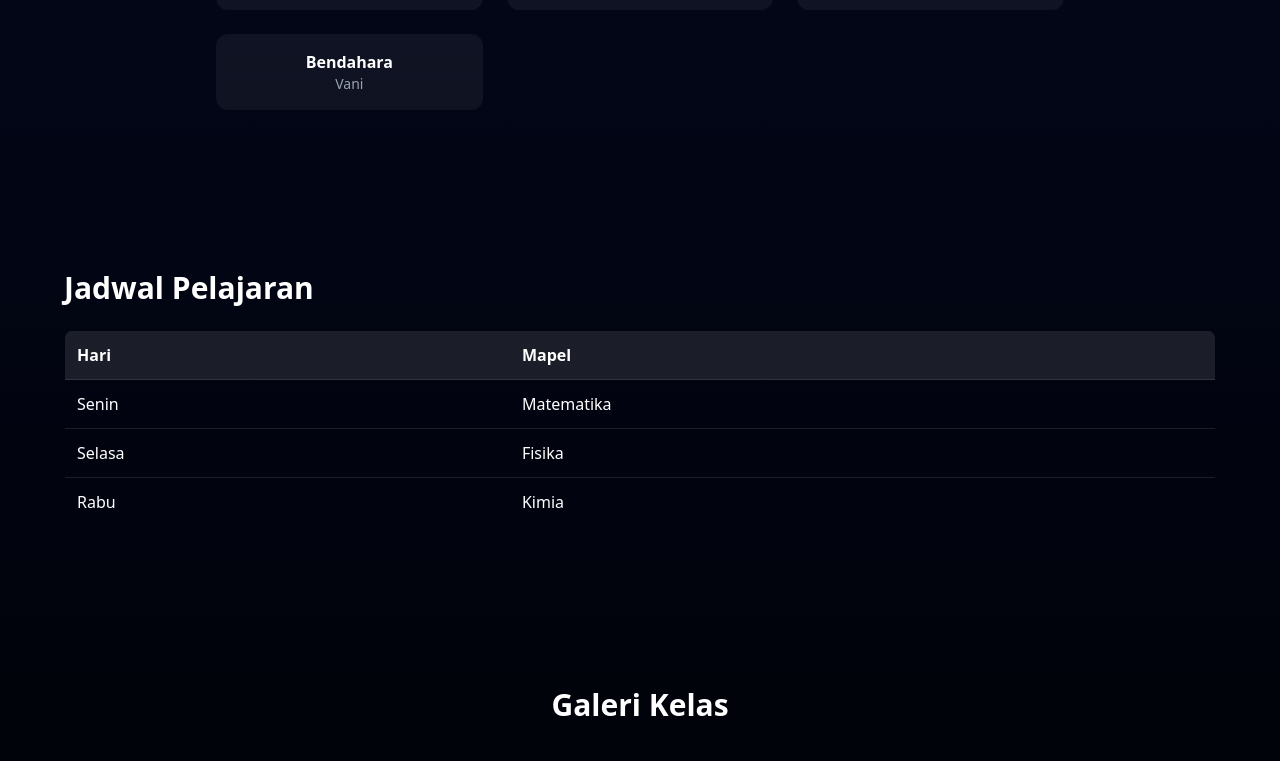
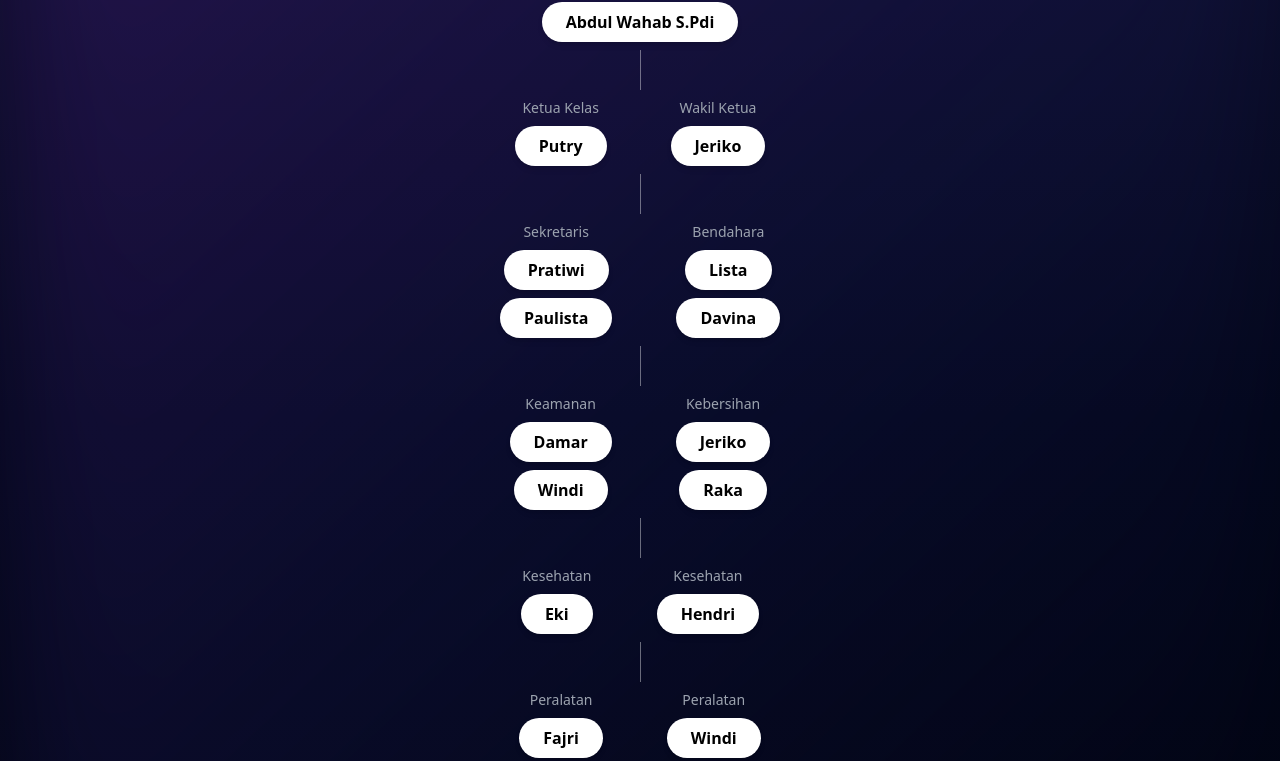
Before and after one commit to ViraaShop001/uji-kelas, a React (Vite) app: page / in a window 1280 px wide. Shown: the part 1294-2055 px from the top of the page. Built offline with nearby package versions, Linux system fonts and the light colour scheme.

Commit message:
Refactor StructureTree component layout and nodes

```diff
--- a/src/components/StructureTree.jsx
+++ b/src/components/StructureTree.jsx
@@ -1,26 +1,92 @@
-import { structure } from "../data/structure"
-
 export default function StructureTree() {
   return (
-    <section
-      id="struktur"
-      className="py-20 scroll-mt-24"
-    >
-      <h2 className="text-center text-3xl font-bold mb-10">
-        Struktur Kelas
+    <section id="struktur" className="relative py-24">
+      {/* Background Glow */}
+      <div className="absolute inset-0 -z-10 bg-gradient-to-br from-purple-600/20 via-indigo-600/10 to-transparent blur-3xl" />
+
+      <h2 className="text-center text-3xl font-bold mb-16">
+        <span className="bg-gradient-to-r from-indigo-400 to-purple-500 bg-clip-text text-transparent">
+          Struktur Kelas
+        </span>
       </h2>
 
-      <div className="max-w-4xl mx-auto grid grid-cols-1 md:grid-cols-3 gap-6 px-6">
-        {structure.map((item, i) => (
-          <div
-            key={i}
-            className="bg-white/5 p-4 rounded-xl text-center hover:bg-white/10 transition"
-          >
-            <h3 className="font-semibold">{item.role}</h3>
-            <p className="text-gray-400 text-sm">{item.name}</p>
+      <div className="flex justify-center">
+        <div className="relative flex flex-col items-center">
+
+          <Node role="Wali Kelas" name="Abdul Wahab S.Pdi" />
+          <Line />
+
+          <div className="flex gap-16">
+            <Node role="Ketua Kelas" name="Putry" />
+            <Node role="Wakil Ketua" name="Jeriko" />
           </div>
-        ))}
+
+          <Line />
+
+          <div className="flex gap-16">
+            <MultiNode role="Sekretaris" names={["Pratiwi", "Paulista"]} />
+            <MultiNode role="Bendahara" names={["Lista", "Davina"]} />
+          </div>
+
+          <Line />
+
+          <div className="flex gap-16">
+            <MultiNode role="Keamanan" names={["Damar", "Windi"]} />
+            <MultiNode role="Kebersihan" names={["Jeriko", "Raka"]} />
+          </div>
+
+          <Line />
+
+          <div className="flex gap-16">
+            <MultiNode role="Kesehatan" names={["Eki"]} />
+            <MultiNode role="Kesehatan" names={["Hendri"]} />
+          </div>
+
+          <Line />
+
+          <div className="flex gap-16">
+            <MultiNode role="Peralatan" names={["Fajri"]} />
+            <MultiNode role="Peralatan" names={["Windi"]} />
+          </div>
+
+          <Line />
+
+          <Node role="Peralatan" name="Fadly" />
+        </div>
       </div>
     </section>
   )
 }
+
+/* ===== KOMPONEN ===== */
+
+function Node({ role, name }) {
+  return (
+    <div className="flex flex-col items-center">
+      <p className="text-sm text-gray-400 mb-2">{role}</p>
+      <div className="px-6 py-2 rounded-full bg-white text-black font-semibold shadow-md">
+        {name}
+      </div>
+    </div>
+  )
+}
+
+function MultiNode({ role, names }) {
+  return (
+    <div className="flex flex-col items-center gap-2">
+      <p className="text-sm text-gray-400">{role}</p>
+      {names.map((name, i) => (
+        <div
+          key={i}
+          className="px-6 py-2 rounded-full bg-white text-black font-semibold shadow-md"
+        >
+          {name}
+        </div>
+      ))}
+    </div>
+  )
+}
+
+function Line() {
+  return <div className="w-px h-10 bg-white/40 my-2" />
+            }
```
